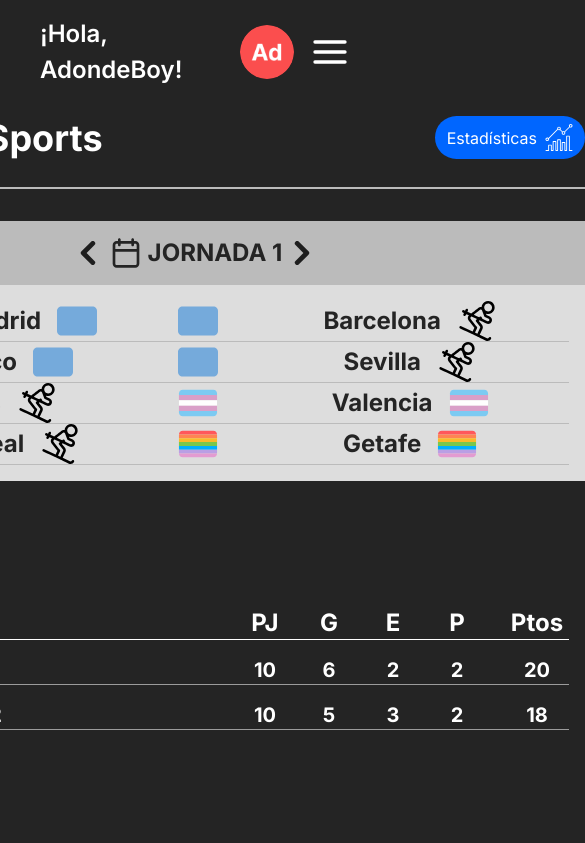
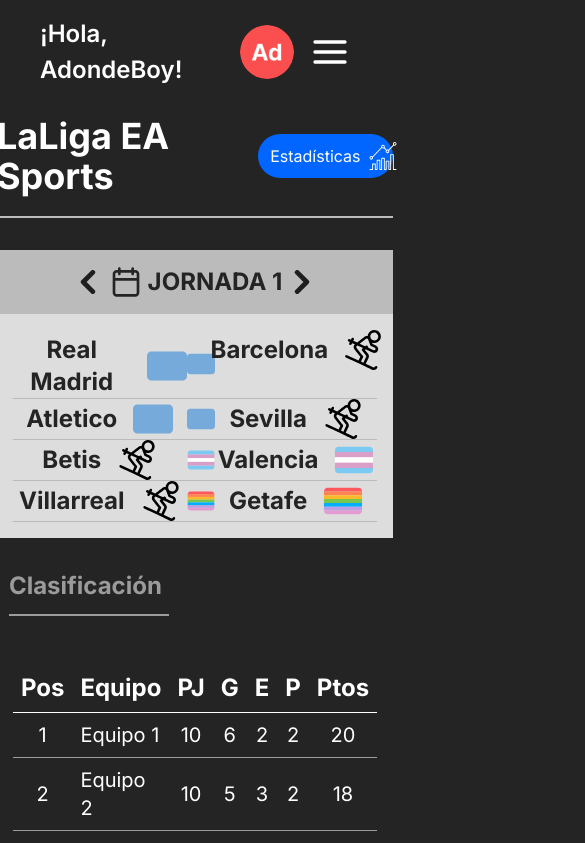
Before and after one commit to alberba/front-end-adonde-band, a Vue app: page /myLeague in a window 390 px wide. Shown: the top 843 px of the page, 585 px wide, since content can reach past the window. Built offline with nearby package versions, Linux system fonts and the light colour scheme.

Commit message:
Puse una barra para moverse en la clasificacion espero feedback del cummer master , hay problemas con lo de q sea responsive nose porque

```diff
--- a/src/views/MyLeaguePage.vue
+++ b/src/views/MyLeaguePage.vue
@@ -6,6 +6,19 @@ import { ref } from 'vue'
 const clasificacion = ref([
   { pos: 1, equipo: 'Equipo 1', PJ: 10, G: 6, E: 2, P: 2, Ptos: 20 },
   { pos: 2, equipo: 'Equipo 2', PJ: 10, G: 5, E: 3, P: 2, Ptos: 18 },
+  {  pos: 3, equipo: 'Equipo 3', PJ: 10, G: 5, E: 2, P: 3, Ptos: 17 },
+  { pos: 4, equipo: 'Equipo 4', PJ: 10, G: 4, E: 4, P: 2, Ptos: 16 },
+  { pos: 5, equipo: 'Equipo 5', PJ: 10, G: 4, E: 3, P: 3, Ptos: 15 },
+  { pos: 6, equipo: 'Equipo 6', PJ: 10, G: 4, E: 2, P: 4, Ptos: 14 },
+  { pos: 7, equipo: 'Equipo 7', PJ: 10, G: 3, E: 4, P: 3, Ptos: 13 },
+  { pos: 8, equipo: 'Equipo 8', PJ: 10, G: 3, E: 3, P: 4, Ptos: 12 },
+  { pos: 9, equipo: 'Equipo 9', PJ: 10, G: 3, E: 2, P: 5, Ptos: 11 },
+  { pos: 10, equipo: 'Equipo 10', PJ: 10, G: 2, E: 4, P: 4, Ptos: 10 },
+  { pos: 11, equipo: 'Equipo 11', PJ: 10, G: 2, E: 3, P: 5, Ptos: 9 },
+  { pos: 12, equipo: 'Equipo 12', PJ: 10, G: 2, E: 2, P: 6, Ptos: 8 },
+  { pos: 13, equipo: 'Equipo 13', PJ: 10, G: 1, E: 4, P: 5, Ptos: 7 },
+  { pos: 14, equipo: 'Equipo 14', PJ: 10, G: 1, E: 3, P: 6, Ptos: 6 },
+
   // Agrega más equipos según sea necesario
 ])
 
@@ -83,7 +96,7 @@ const decrementJornada = () => {
   <HeaderApp title="¡Hola, AdondeBoy!" :is-heading1="false" />
   <main class="px-10 mb-15 flex max-w-[860px] flex-col items-center justify-center gap-5 lg:w-[860px]">
     <!-- Contenedor pequeño que incluye solo el header -->
-    <header class="m-3 flex w-full flex-col gap-3">
+    <header class="m-3 flex w-full flex-col gap-3 flex-wrap">
       <div class="flex flex-row items-center justify-between">
         <h1 class="text-4xl font-bold">{{ ligaNombre }}</h1>
         <button
@@ -93,7 +106,7 @@ const decrementJornada = () => {
           <img src="@/assets/svg/StatsIcon.svg" alt="" class="w-7" />
         </button>
       </div>
-      <div class="mt-4 h-0 w-full border border-[#BBBBBB]"></div>
+      <div class="mt-2 h-0 w-full border border-[#BBBBBB]"></div>
     </header>
 
     <!-- Contenedor que contiene tanto el container para las jornadas como el container de encuentros -->
@@ -113,15 +126,14 @@ const decrementJornada = () => {
       </div>
 
       <!-- Container de los encuentros -->
-      <div class="-mt-5 w-full bg-[#DDDDDD] p-4">
-        <table class="w-full text-[#242424]">
-          <tbody>
+      <div class="-mt-5 w-full overflow-x-auto bg-[#DDDDDD] p-4">
+        <table class="w-full border-colapse  text-[#242424]">          <tbody>
             <tr
               v-for="(encuentro, index) in jornadas[jornadaNum - 1].encuentros"
               :key="index"
               class="border-b border-[#BBBBBB]"
             >
-              <td class="text-2xl font-bold text-[#242424] flex items-center justify-center space-x-4">
+            <td class=" flex-shrink-0 text-2xl font-bold text-[#242424] flex items-center justify-center space-x-4">
               <div class="text-center">{{ encuentro.equipo1.nombre }}</div>
                 <img :src="encuentro.equipo1.img" :alt="encuentro.equipo1.nombre" class="w-10 h-10" />
               </td>
@@ -147,32 +159,40 @@ const decrementJornada = () => {
       </header>
 
       <!-- Cuadro de clasificación -->
-      <div class="w-full bg-transparent p-4">
-        <table class="flex flex-col gap-4 text-[#FFFFFF]">
-          <tr class="flex gap-8 border-b text-2xl">
-            <th class="w-16 font-bold">Pos</th>
-            <th class="flex w-75 justify-start font-bold">Equipo</th>
-            <th class="w-8 font-bold">PJ</th>
-            <th class="w-8 font-bold">G</th>
-            <th class="w-8 font-bold">E</th>
-            <th class="w-8 font-bold">P</th>
-            <th class="w-16 font-bold">Ptos</th>
+      <div class="w-full bg-transparent p-4 overflow-x-auto">
+  <div class="max-h-[300px] overflow-y-auto">
+    <table class="w-full border-collapse text-[#FFFFFF]">
+      <!-- Encabezados -->
+      <thead class="bg-[#242424] sticky top-0">
+        <tr class="text-2xl border-b">
+          <th class="w-16 p-2 font-bold">Pos</th>
+          <th class="text-left p-2 font-bold">Equipo</th>
+          <th class="w-8 p-2 font-bold">PJ</th>
+          <th class="w-8 p-2 font-bold">G</th>
+          <th class="w-8 p-2 font-bold">E</th>
+          <th class="w-8 p-2 font-bold">P</th>
+          <th class="w-16 p-2 font-bold">Ptos</th>
         </tr>
+      </thead>
 
+      <!-- Cuerpo de la tabla -->
+      <tbody>
         <tr
           v-for="(equipo, index) in clasificacion"
           :key="index"
-            class="flex w-full flex-row gap-8 border-b border-[#9B9B9B] text-xl"
+          class="border-b border-[#9B9B9B] text-xl"
         >
-            <th class="w-16">{{ equipo.pos }}</th>
-            <th class="flex w-75 justify-start">{{ equipo.equipo }}</th>
-            <th class="w-8">{{ equipo.PJ }}</th>
-            <th class="w-8">{{ equipo.G }}</th>
-            <th class="w-8">{{ equipo.E }}</th>
-            <th class="w-8">{{ equipo.P }}</th>
-            <th class="w-16">{{ equipo.Ptos }}</th>
+          <td class="w-16 p-2 text-center">{{ equipo.pos }}</td>
+          <td class="p-2">{{ equipo.equipo }}</td>
+          <td class="w-8 p-2 text-center">{{ equipo.PJ }}</td>
+          <td class="w-8 p-2 text-center">{{ equipo.G }}</td>
+          <td class="w-8 p-2 text-center">{{ equipo.E }}</td>
+          <td class="w-8 p-2 text-center">{{ equipo.P }}</td>
+          <td class="w-16 p-2 text-center">{{ equipo.Ptos }}</td>
         </tr>
+      </tbody>
     </table>
+  </div>
 </div>
     </div>
   </main>
```
Lines whose indentation alone changed are shown as unchanged.
